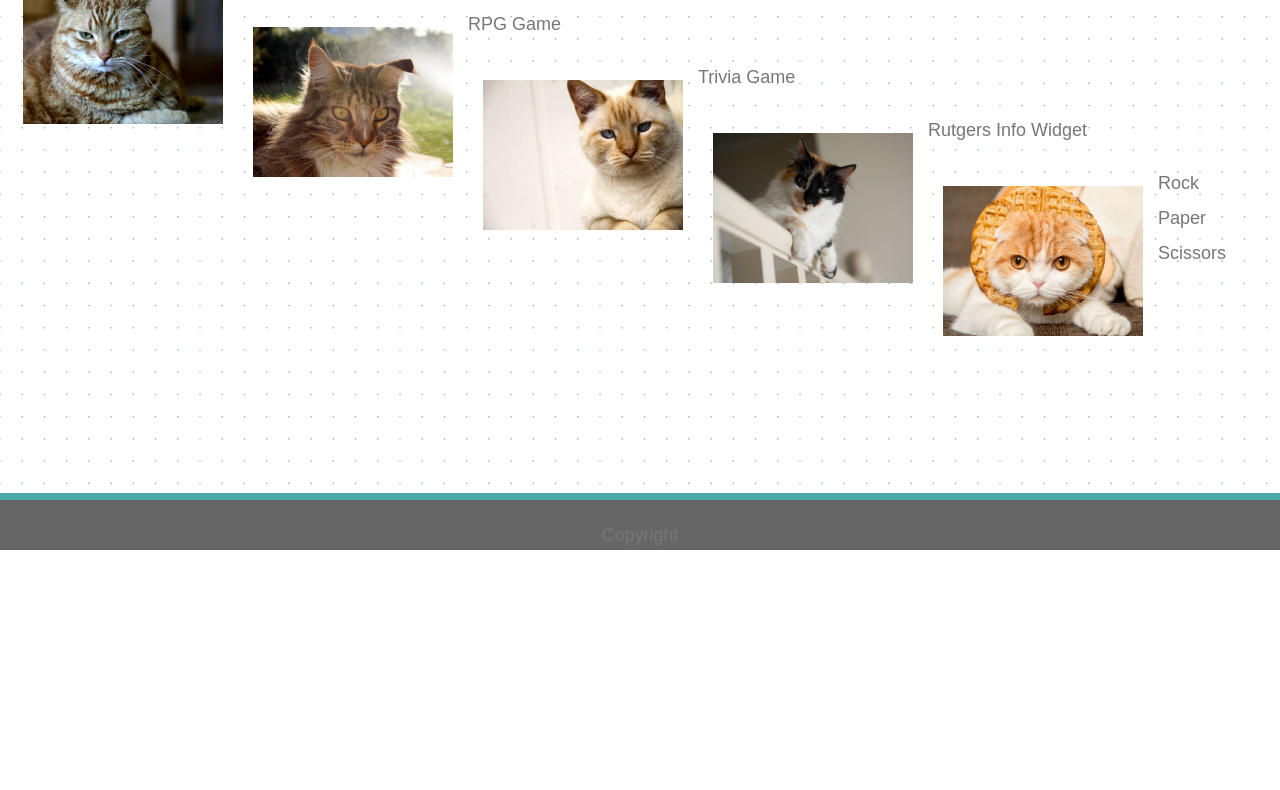
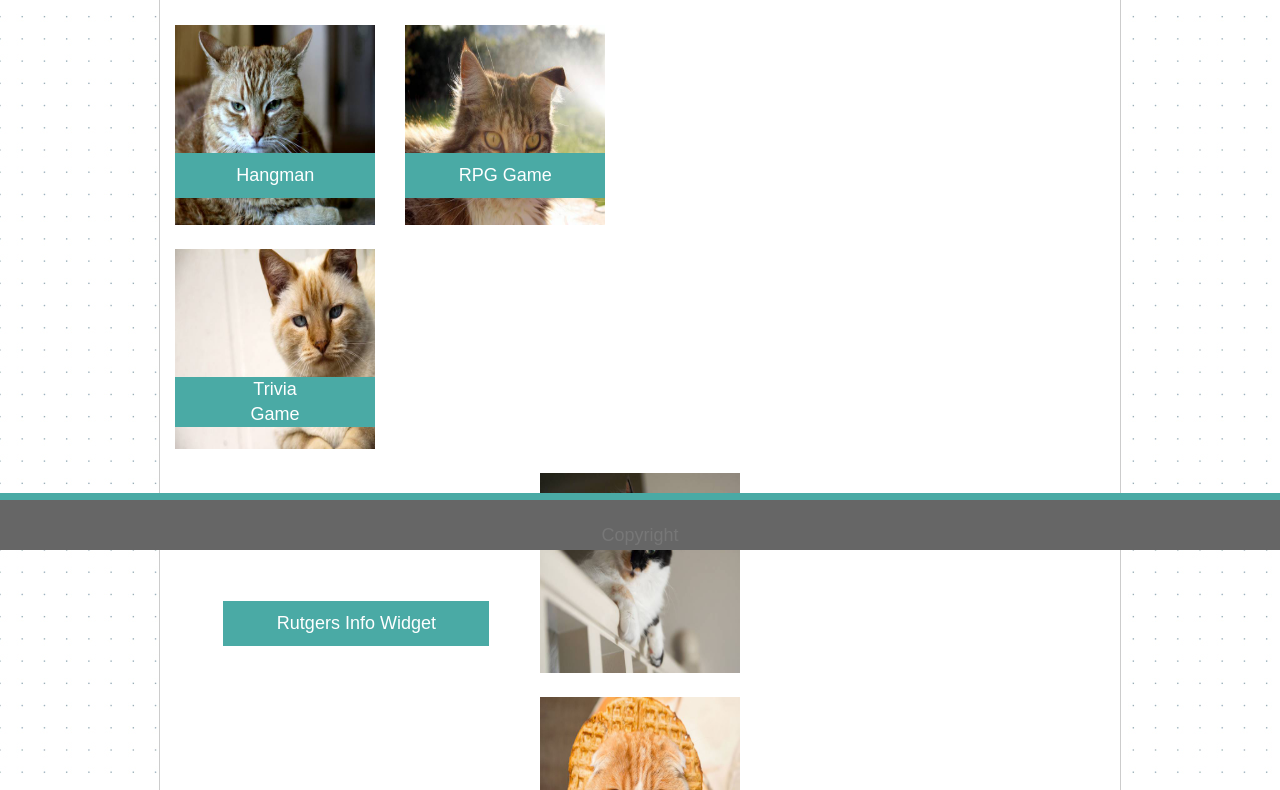
Before and after one commit to korends/literate-succotash, a plain HTML site: page portfolio.html in a window 1280 px wide. Shown: the part 250-1040 px from the top of the page. Before the commit the page ends 800 px from the top, so only its background shows below. Drawn offline with Linux system fonts and the light colour scheme.

Commit message:
fixed contact page and portfolio. portfolio images need to be lined up properly

```diff
--- a/assets/css/style.css
+++ b/assets/css/style.css
@@ -30,7 +30,7 @@ nav {
     color: #777777;
 }
 
-.AboutMe {
+.AboutMe, .portfolio, .container {
     width: 960px;
     margin: 20px auto;
     background-color: #fff;
@@ -55,7 +55,7 @@ p {
     font-size: 18px;
 }
 
-img {
+.profilepicture {
     width: 200px;
     height: 150px;
     float: left;
@@ -82,3 +82,120 @@ footer {
    text-align: center;
    line-height: 20px;
 }
+
+/* PORTFOLIO */
+
+.portfolio {
+    overflow: auto;
+}
+
+img {
+    width: 200px;
+    height: 200px;
+    /* float: left; */
+    padding-top: 20px;
+    padding-right: 15px;
+    padding-left: 15px;
+}
+
+.hangman {
+    float: left;
+    position: relative;
+    text-align: center;
+    color: #fff;
+    float: left;
+}
+
+#hm {
+    position: absolute;
+    top: 58%;
+    left: 6.6%;
+    padding: 5px 61px;
+    background: #4aaaa5;
+    color: #fff;
+}
+
+.rpg {
+    float: left;
+    position: relative;
+    text-align: center;
+    color: #fff;
+}
+
+#prpg {
+    position: absolute;
+    top: 58%;
+    left: 6.60%;
+    padding: 5px 53.5px;
+    background: #4aaaa5;
+    color: #fff;
+}
+
+.trivia {
+    position: relative;
+    text-align: center;
+    color: #fff;
+    clear: both;
+    margin-right: 960px;
+}
+
+#tg {
+    position: absolute;
+    top: 58%;
+    /* left: 6.75%; */
+    margin-left: 15px;
+    padding: 0 75.5px;
+    background: #4aaaa5;
+    color: #fff;
+    line-height: 25px;
+}
+
+.ruwidget {
+    position: relative;
+    text-align: center;
+    color: #fff;
+    clear: both;
+}
+
+#pruwidget {
+    position: absolute;
+    top: 58%;
+    left: 6.60%;
+    padding: 5px 53.5px;
+    background: #4aaaa5;
+    color: #fff;
+}
+
+.rockpaper {
+    clear: both;
+    position: relative;
+    text-align: center;
+    color: #fff;
+}
+
+#rps {
+    position: absolute;
+    top: 58%;
+    left: 6.60%;
+    padding: 5px 53.5px;
+    background: #4aaaa5;
+    color: #fff;
+}
+
+/* CONTACT FORM */
+
+form {
+    font-family: 'Arial', 'Helvetica Neue', Helvetica, sans-serif;
+    color: #777777;
+    padding: 0 20px 0 20px;
+    line-height: 25px;;
+    font-size: 18px;
+}
+
+input[type=text] {
+    width: 800px;
+ }
+
+ input[type=email] {
+    width: 800px;
+ }
--- a/portfolio.html
+++ b/portfolio.html
@@ -37,36 +37,36 @@
         <div class="portfolio">
             <h2>Portfolio</h2>
             <hr>
-        </div>
 
             <!-- Project #1: Hangman -->
             <div class="hangman">
                 <img src="assets/images/cat1.jpg" alt="Angry cat">
-            <p>Hangman</p>
+                <p id="hm">Hangman</p>
             </div>
 
             <!-- Project #2:RPG Game -->
             <div class="rpg">
                 <img src="assets/images/cat2.jpg" alt="Awake cat">
-            <p>RPG Game</p>
+                <p id="prpg">RPG Game</p>
             </div>
 
             <!-- Project #3:Trivia Game -->
             <div class="trivia">
                 <img src="assets/images/cat3.jpg" alt="Sleepy cat">
-            <p>Trivia Game</p>
+                <p id="tg">Trivia Game</p>
             </div>
 
             <!-- Project #4:Rutgers Info Widget -->
             <div class="ruwidget">
                 <img src="assets/images/cat4.jpg" alt="Intimidating cat">
-            <p>Rutgers Info Widget</p>
+                <p id="pruwidget">Rutgers Info Widget</p>
             </div>
 
             <!-- Project #5:Rock Paper Scissors -->
             <div class="rockpaper">
                 <img src="assets/images/cat5.jpg" alt="Waffle cat">
-            <p>Rock Paper Scissors</p>
+                <p id="rps">Rock Paper Scissors</p>
+            </div>
         </div>
 
         <footer>
```
Also changed, not shown: contact.html (+4 -1 lines), index.html (+1 -1 lines). Lines whose indentation alone changed are shown as unchanged.
